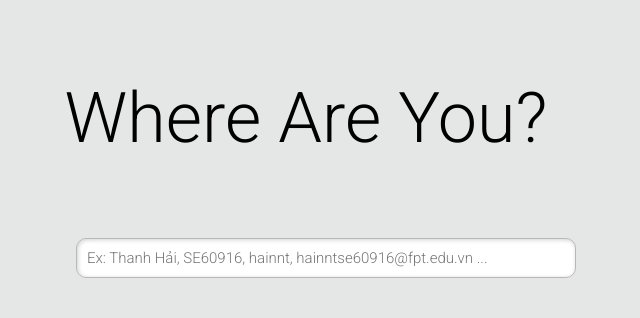
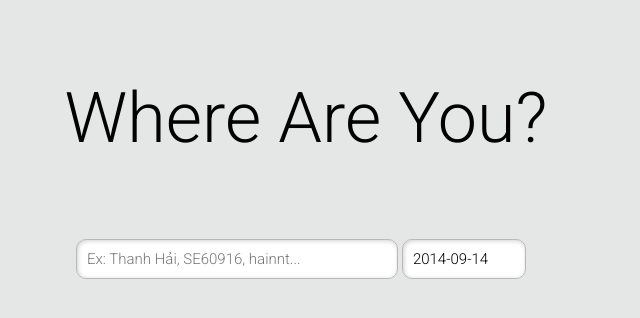
Before and after one commit to CocDamCode/fu-where-are-you, a PHP site: page /Home.html in a window 1280 px wide. Shown: the top 318 px of the page, without its empty margins (334-974 px from the left). Run offline with PHP 8.4, Linux system fonts and the light colour scheme; some libraries are stand-ins or nearby versions.

Commit message:
Fix datetime wrong

```diff
--- a/fuway-admin/parser/parserStudent.php
+++ b/fuway-admin/parser/parserStudent.php
@@ -42,7 +42,7 @@ function get_result_student($dataSDD, $teacherResults)
                 $person = array();
                 $person["Code"] = $sheet[$i][2];
                 $person["Name"] = $sheet[$i][3];
-                $person["Email"] = $sheet[$i][3] . $sheet[$i][2];
+                $person["Email"] = get_email($sheet[$i][3], $sheet[$i][2]);
                 $person["Role"] = "student";
                 $result = array();
                 $result["Person"] = $person;
--- a/fuway-admin/parser/parserTeacher.php
+++ b/fuway-admin/parser/parserTeacher.php
@@ -94,7 +94,8 @@ function get_result_teacher($dataTKB)
             if ($sheet[$i][$j] != "") {
                 $string = explode("-", $sheet[$i][$j]);
                 $result["Person"] = $person;
-                $result["Date"] = date("Y-m-d", $dataTKB->sheets[$sheet_num]['cellsInfo'][$i][1]['raw']);
+                $result["Date"] = date("Y-m-d", ((int) $dataTKB->sheets[$sheet_num]['cellsInfo'][$i][1]['raw'])-86400);
+
                 //$result["Date"] = $dataTKB->sheets[$sheet_num]['cellsInfo'][$i][1]['raw'];
                 $result["Slot"] = $sheet[$i][3];
                 $result["Room"] = $string[2];
--- a/fuway-admin/upload.php
+++ b/fuway-admin/upload.php
@@ -7,6 +7,7 @@ if (!$_FILES) {
 require_once 'parser/Excel/reader.php';
 require_once '../fuway-core/db.php';
 require_once '../fuway-core/dal.php';
+require_once 'util.php';
 require_once 'parser/parserTeacher.php';
 require_once 'parser/parserStudent.php';
 
--- a/fuway-admin/util.php
+++ b/fuway-admin/util.php
@@ -39,7 +39,5 @@ function get_email($name, $code) {
         $email = $email.$worlds[$i][0];
     }
     $email = $email.$code."@fpt.edu.vn";
-    echo $email;
+    return $email;
 }
-
-get_email("Đinh Quang Trường", "SE60994");
--- a/fuway-front/Home.html
+++ b/fuway-front/Home.html
@@ -6,8 +6,20 @@
     <title>FU Where Are You?</title>
     <link rel="stylesheet" href="style.css">
     <link href='http://fonts.googleapis.com/css?family=Roboto:400,700,300&subset=latin,vietnamese' rel='stylesheet' type='text/css'>
-    <script rel="script" type="text/javascript" src="../resources/jquery-1.11.1.js"></script>
+    <link rel="stylesheet" href="//code.jquery.com/ui/1.11.1/themes/smoothness/jquery-ui.css">
+    <script src="//code.jquery.com/jquery-1.10.2.js"></script>
+    <script src="//code.jquery.com/ui/1.11.1/jquery-ui.js"></script>
     <script rel="script" type="text/javascript" src="script.js"></script>
+    <script>
+        $(function() {
+            $( "#datepicker" ).datepicker();
+            $( "#datepicker" ).datepicker( "option", "dateFormat", "yy-mm-dd" );
+            $( "#datepicker").val(get_current_date());
+            $( "#datepicker").change(function () {
+                startSearch();
+            });
+        });
+    </script>
 </head>
 <body>
 <header>
@@ -16,7 +28,8 @@
 <div class="container">
     <div class="search-div">
         <input type="search" onkeyup="checkKeyword()" class="search-input" id="searchInput" name="searchInput"
-               placeholder="Ex: Thanh Hải, SE60916, hainnt, hainntse60916@fpt.edu.vn ...">
+               placeholder="Ex: Thanh Hải, SE60916, hainnt..."/>
+        <input id="datepicker" type="text"/>
     </div>
     <div class="result-div">
         <div class="result-left">
--- a/fuway-front/script.js
+++ b/fuway-front/script.js
@@ -26,7 +26,7 @@ function loadDetail(email, id) {
     var load = $.ajax({
         type: "GET",
         url: "../fuway-back/index.php",
-        data: { email: email, date: "2014-09-11"}
+        data: { email: email, date: $( "#datepicker").val()}
     }).done(function (result) {
         showDetail(result);
     });
@@ -37,12 +37,13 @@ function showResult(result) {
     var persons = JSON.parse(result);
     var ul = $("#resultUl");
     var html = "";
+    if (persons.length > 0) {
         for (var i = 0; i < persons.length; i++) {
             var color = persons[i]["Role"] == "teacher" ? "rgb(221, 105, 105)" : "rgb(28, 103, 238)";
             html +=
-            "<li id=\""+persons[i]["Code"]+"\" " +
+                "<li id=\"" + persons[i]["Code"] + "\" " +
                 "onclick='" +
-            "loadDetail(\"" + persons[i]["Email"] + "\", \""+persons[i]["Code"]+"\")' " +
+                "loadDetail(\"" + persons[i]["Email"] + "\", \"" + persons[i]["Code"] + "\")' " +
                 "style='color:" + color + " '" +
                 ">" +
                 "<span class='person-code'>" +
@@ -55,6 +56,9 @@ function showResult(result) {
                 persons[i]["Email"] +
                 "</span>" +
                 "</li>"
+        }
+    } else {
+        html = 'Không tìm thấy kết quả nào!';
     }
     ul.html(html);
 }
@@ -91,7 +95,7 @@ function showDetail(result) {
     var info = $("#infoDiv");
     var html = "";
     if (persons.length > 0) {
-        html += "<div>Lịch trong ngày của "+persons[0]["Person"]["Name"]+"</div>" +
+        html += "<div style='padding-top: 15px'>Lịch trong ngày của "+persons[0]["Person"]["Name"]+"</div>" +
             "<div class='bigText'>" + date_format(persons[0]["Date"]) + "</div>" +
             "<table width='100%' border='1'><tr>" +
             "<td>Slot</td>" +
@@ -108,11 +112,9 @@ function showDetail(result) {
             html += "<td>" + person["Course"] + "</td></tr>"
         }
 
-        html += "</table>";
-//            + person["Person"]["Name"] + "|||"
-//            + person["Person"]["Code"] + "|||"
-//            + person["Person"]["Email"] + "|||"
-//            + person["Person"]["Role"] + "|||"
+        html += "</table><div style='height: 20px'></div>";
+    } else {
+        html = "<div style='padding: 15px'>Không có lịch học trong ngày " + $('#datepicker').val() + "</div>";
     }
     info.html(html);
 }
@@ -121,17 +123,23 @@ function checkKeyword() {
     if ($('#searchInput').val().length == 0) {
         $('header').slideDown();
         $("#resultUl").html('');
+        $('#infoDiv').html('');
+    }
+}
+
+function startSearch() {
+    clearTimeout(timeout);
+    $("#resultUl").html('');
     $('#infoDiv').html('')
+    if ($("#searchInput").val().length > 2) {
+        search();
+    } else {
+
     }
 }
 
 $(document).ready(function () {
     $("#searchInput").keyup(function () {
-        clearTimeout(timeout);
-        if ($("#searchInput").val().length > 2) {
-            search();
-        } else {
-
-        }
+        startSearch();
     });
 });
--- a/fuway-front/style.css
+++ b/fuway-front/style.css
@@ -41,21 +41,28 @@ input {
 
 .search-div {
     width: 500px;
+    padding: 3px 20px;
     margin: 1% auto;
 }
 
-#searchInput {
-    width: 100%;
+input[type=text],input[type=search] {
     padding: 10px;
     font-size: 15px;
     border-radius: 10px;
     border: 1px solid #B8B8B8;
     box-shadow: inset 1px 1px 4px rgba(0, 0, 0, 0.19);
-    margin: 2px 20px;
 }
 
-#searchInput:focus {
+input[type=text]:focus, input[type=search]:focus {
     outline: 0;
+}
+
+#searchInput {
+    width: 70%;
+}
+
+#datepicker {
+    width: 27%;
 }
 
 header {
```
Also changed, not shown: 1 other file. Lines whose indentation alone changed are shown as unchanged.
